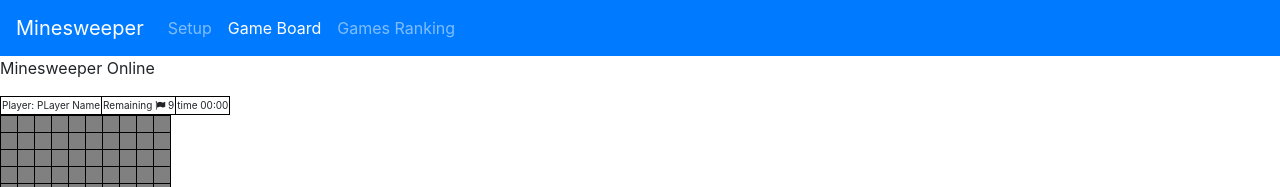
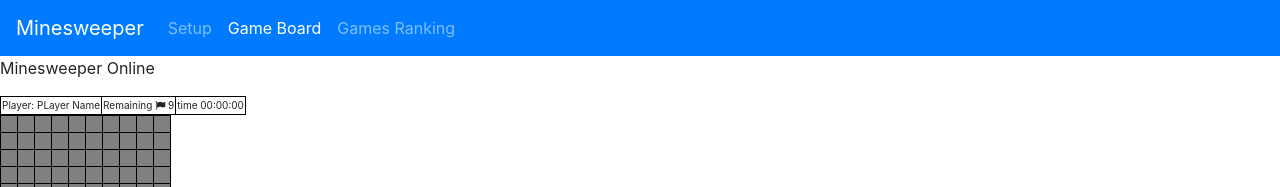
Before and after one commit to camposgaston/minesweeper, an Angular app: page /game-board in a window 1280 px wide. Shown: the top 187 px of the page. Built offline with nearby package versions, Linux system fonts and the light colour scheme.

Commit message:
seconds showed ussing pipe

```diff
--- a/src/app/components/minesweeper/minesweeper.component.html
+++ b/src/app/components/minesweeper/minesweeper.component.html
@@ -3,7 +3,7 @@
         <tr class="data">
             <td> Player: PLayer Name</td>
             <td> Remaining <i class="fa fa-flag"></i> {{availableFlags}}</td>
-            <td> time 00:00</td>
+            <td> time {{timerValue | showTime}}</td>
         </tr>
     </tbody>
 </table>
--- a/src/app/pages/finished-games-list/finished-games-list.component.html
+++ b/src/app/pages/finished-games-list/finished-games-list.component.html
@@ -20,7 +20,7 @@
             <td>{{score.level}}</td>
             <td>{{score.difficulty}}</td>
             <td>{{score.status}}</td>
-            <td>{{score.spentTime}}</td>
+            <td>{{score.spentTime | showTime}}</td>
             <td>{{score.startTime}}</td>
             <td>{{score.endTime}}</td>
         </tr>
```
